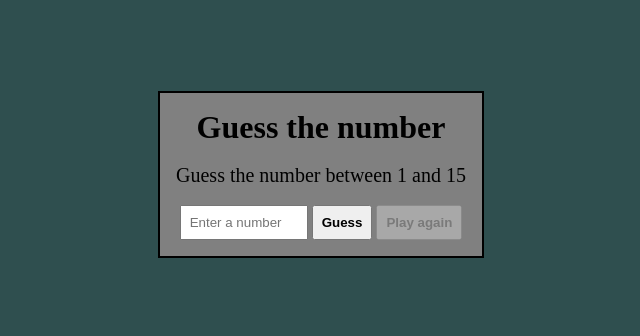
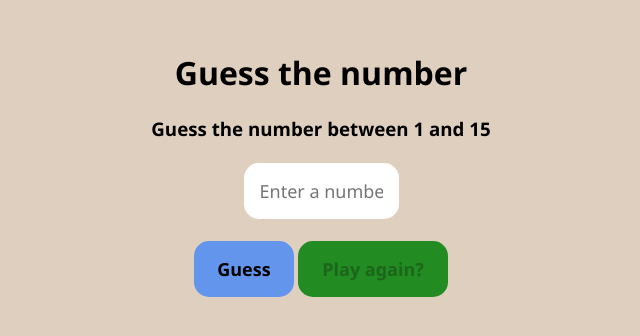
Before and after one commit to janceprnic/Number-guessing-game, a plain HTML site: page index.html in a window 1280 px wide. Shown: the part 226-562 px from the top of the page, without its empty margins (319-959 px from the left). Drawn offline with Linux system fonts and the light colour scheme.

Commit message:
Add files via upload

```diff
--- a/app.js
+++ b/app.js
@@ -6,6 +6,7 @@ let input = document.getElementById('num-input');
 
 let again = document.getElementById('again');
 again.disabled = true;
+again.style.cursor = "not-allowed";
 
 let guesses = 0;
 
@@ -28,6 +29,7 @@ btn.addEventListener('click' ,function () {
         alert(`You won! You guessed the number in ${guesses} tries.`);
         btn.remove();
         again.disabled = false;
+        again.style.cursor = "pointer";
     }
 
     guesses++;
--- a/index.html
+++ b/index.html
@@ -23,15 +23,18 @@
 
             <br />
 
-            <p>Guess the number between 1 and 15</p>
+            <h3>Guess the number between 1 and 15</h3>
 
             <br />
 
-            <input id="num-input" type="number" min="1" max="15" placeholder="Enter a number" style="width: 128px;">
+            <input id="num-input" type="number" min="1" max="15" placeholder="Enter a number">
+
+            <br />
+            <br />
 
             <button id="guess-btn">Guess</button>
 
-            <button id="again">Play again</button>
+            <button id="again">Play again?</button>
 
         </div>
 
--- a/style.css
+++ b/style.css
@@ -2,6 +2,15 @@
     margin: 0;
     padding: 0;
     box-sizing: border-box;
+    user-select: none;
+    font-family: 'Segoe UI', Tahoma, Geneva, Verdana, sans-serif;
+}
+
+input[type=number]::-webkit-inner-spin-button,
+input[type=number]::-webkit-outer-spin-button {
+    -webkit-appearance: none;
+    -moz-appearance: none;
+    appearance: none;
 }
 
 .main-container {
@@ -10,35 +19,53 @@
     position: fixed;
     display: grid;
     place-items: center;
-    background-color: darkslategrey;
+    background-color: #DFCFBE;
 }
 
 .guess-div {
-    max-width: fit-content;
-    min-height: fit-content;
     padding: 1rem;
-    background-color: gray;
+    width: fit-content;
     text-align: center;
-    border: 2px solid black;
-}
-
-.guess-div p {
-    font-size: 20px;
 }
 
 #num-input {
-    padding: 0.5rem;
-    width: 125px;
+    width: 155px;
+    border: none;
+    outline: none;
+    border-radius: 15px;
+    padding: 1rem;
+    font-size: 18px;
 }
 
 #guess-btn {
-    padding: 0.5rem;
+    padding: 1rem;
     cursor: pointer;
     font-weight: bold;
+    font-size: 18px;
+    border: none;
+    outline: none;
+    width: 100px;
+    border-radius: 15px;
+    background-color: cornflowerblue;
+}
+
+#guess-btn:hover {
+    background-color: rgb(82, 121, 194);
+    transition: 0.4s ease;
 }
 
 #again {
-    padding: 0.5rem;
-    cursor: pointer;
+    padding: 1rem;
     font-weight: bold;
+    font-size: 18px;
+    border: none;
+    outline: none;
+    width: 150px;
+    border-radius: 15px;
+    background-color: forestgreen;
 }
+
+#again:hover {
+    background-color: rgb(53, 189, 53);
+    transition: 0.4s ease;
+}
```
